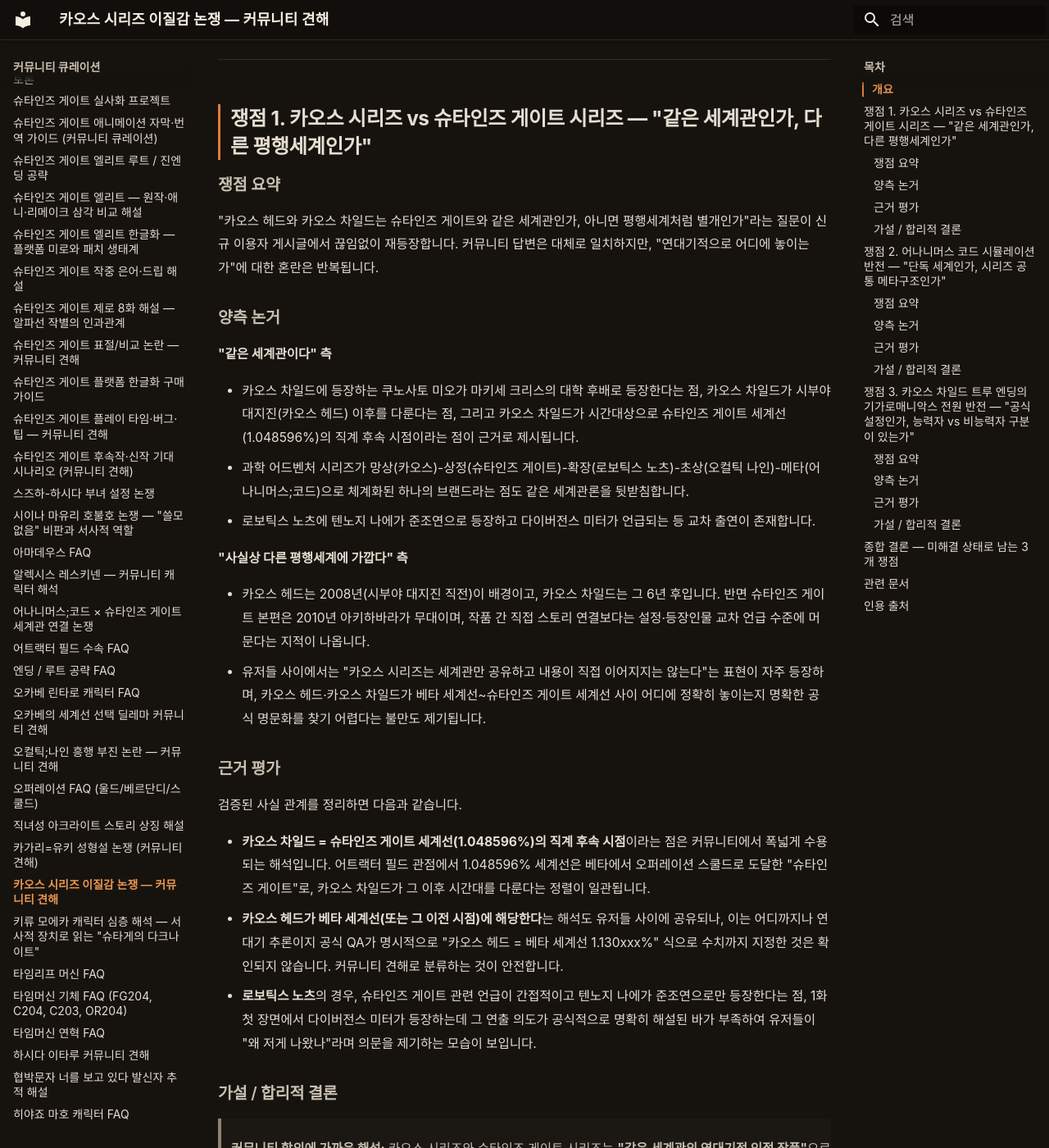
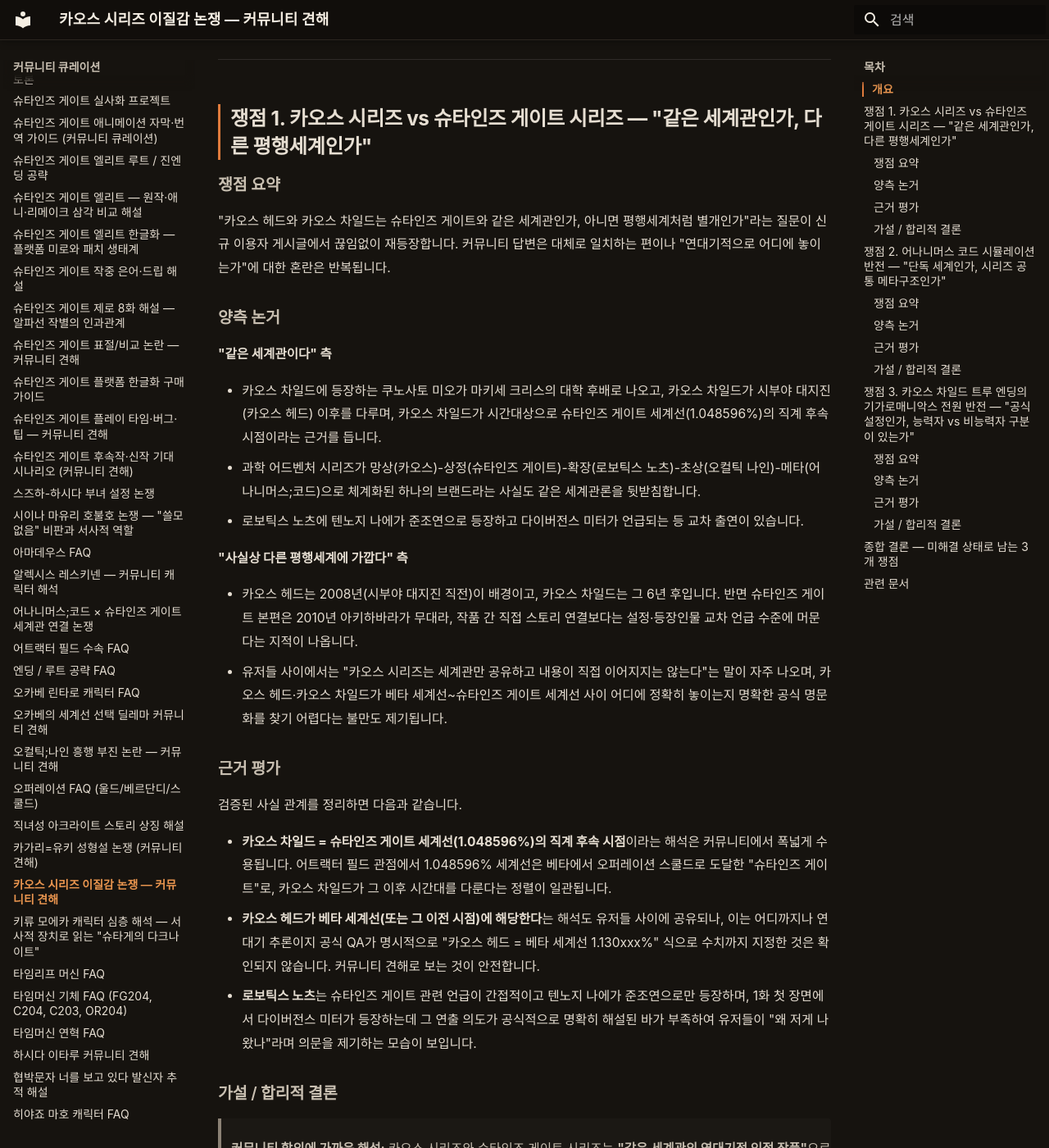
Before and after one commit to sgwiki/sgwiki.github.io, an MkDocs documentation site: the page built from wiki/커뮤니티-큐레이션/카오스-시리즈-이질감-논쟁-커뮤니티-견해.md, in a window 1280 px wide and 1400 px high, scrolled down 744 px. Shown: the whole window at 82% size. Built offline with MkDocs 1.6.1 and Material for MkDocs 9.7.7, drawn with Linux system fonts in a browser that asks for light colours; some web fonts are replaced; some of the changed text lies outside the part shown.

Commit message:
chore(wiki): 카오스-시리즈-이질감-논쟁-커뮤니티-견해 정비 — frontmatter 파이프라인 메타데이터(run_id·candidate_id) 제거·빈 '## 인용 출처' 섹션 제거·humanize 16건(추상 주어+만능동사 7·형식명사 4·메타 진입 3·연결어미 뒤 쉼표 2)·사실·스포일러(endgame)·인용·수치 불변

```diff
--- a/wiki/커뮤니티-큐레이션/카오스-시리즈-이질감-논쟁-커뮤니티-견해.md
+++ b/wiki/커뮤니티-큐레이션/카오스-시리즈-이질감-논쟁-커뮤니티-견해.md
@@ -22,7 +20,7 @@
 
 ## 개요
 
-슈타인즈 게이트 팬덤 사이에서는 "같은 시리즈인데 왜 이렇게 다르게 느껴지나"라는 반응이 반복적으로 등장하는 작품군이 있습니다. 바로 카오스 헤드·카오스 차일드로 대표되는 **망상 과학(카오스) 계열**입니다. 슈타인즈 게이트 세계선(1.048596%)에 직·간접적으로 연결된다는 점은 공통적이지만, 정확한 세계선 배치, 작품 간 연결 강도, 그리고 어나니머스;코드의 시뮬레이션 반전이 시리즈 전체에 어떤 의미를 갖는지는 커뮤니티마다 해석이 엇갈립니다.
+슈타인즈 게이트 팬덤 사이에서는 "같은 시리즈인데 왜 이렇게 다르게 느껴지나"라는 반응이 반복적으로 등장하는 작품군이 있습니다. 바로 카오스 헤드·카오스 차일드로 대표되는 **망상 과학(카오스) 계열**입니다. 슈타인즈 게이트 세계선(1.048596%)에 직·간접적으로 연결된다는 공통점은 있지만 정확한 세계선 배치, 작품 간 연결 강도, 그리고 어나니머스;코드의 시뮬레이션 반전이 시리즈 전체에 어떤 의미를 갖는지는 커뮤니티마다 해석이 엇갈립니다.
 
 이 문서는 커뮤니티에서 반복 제기되는 **3개 핵심 쟁점**을 정리합니다. 시리즈 개요·입문 순서는 [과학 어드벤처 시리즈 FAQ](과학-어드벤처-시리즈-FAQ.md)와 [입문 FAQ](과학-어드벤처-시리즈-입문-FAQ.md)로 위임하고, 본 문서는 이질감·해석 논쟁 자체에 집중합니다.
 
@@ -32,34 +30,34 @@
 
 ### 쟁점 요약
 
-"카오스 헤드와 카오스 차일드는 슈타인즈 게이트와 같은 세계관인가, 아니면 평행세계처럼 별개인가"라는 질문이 신규 이용자 게시글에서 끊임없이 재등장합니다. 커뮤니티 답변은 대체로 일치하지만, "연대기적으로 어디에 놓이는가"에 대한 혼란은 반복됩니다.
+"카오스 헤드와 카오스 차일드는 슈타인즈 게이트와 같은 세계관인가, 아니면 평행세계처럼 별개인가"라는 질문이 신규 이용자 게시글에서 끊임없이 재등장합니다. 커뮤니티 답변은 대체로 일치하는 편이나 "연대기적으로 어디에 놓이는가"에 대한 혼란은 반복됩니다.
 
 ### 양측 논거
 
 **"같은 세계관이다" 측**
 
-- 카오스 차일드에 등장하는 쿠노사토 미오가 마키세 크리스의 대학 후배로 등장한다는 점, 카오스 차일드가 시부야 대지진(카오스 헤드) 이후를 다룬다는 점, 그리고 카오스 차일드가 시간대상으로 슈타인즈 게이트 세계선(1.048596%)의 직계 후속 시점이라는 점이 근거로 제시됩니다.
-- 과학 어드벤처 시리즈가 망상(카오스)-상정(슈타인즈 게이트)-확장(로보틱스 노츠)-초상(오컬틱 나인)-메타(어나니머스;코드)으로 체계화된 하나의 브랜드라는 점도 같은 세계관론을 뒷받침합니다.
-- 로보틱스 노츠에 텐노지 나에가 준조연으로 등장하고 다이버전스 미터가 언급되는 등 교차 출연이 존재합니다.
+- 카오스 차일드에 등장하는 쿠노사토 미오가 마키세 크리스의 대학 후배로 나오고, 카오스 차일드가 시부야 대지진(카오스 헤드) 이후를 다루며, 카오스 차일드가 시간대상으로 슈타인즈 게이트 세계선(1.048596%)의 직계 후속 시점이라는 근거를 듭니다.
+- 과학 어드벤처 시리즈가 망상(카오스)-상정(슈타인즈 게이트)-확장(로보틱스 노츠)-초상(오컬틱 나인)-메타(어나니머스;코드)으로 체계화된 하나의 브랜드라는 사실도 같은 세계관론을 뒷받침합니다.
+- 로보틱스 노츠에 텐노지 나에가 준조연으로 등장하고 다이버전스 미터가 언급되는 등 교차 출연이 있습니다.
 
 **"사실상 다른 평행세계에 가깝다" 측**
 
-- 카오스 헤드는 2008년(시부야 대지진 직전)이 배경이고, 카오스 차일드는 그 6년 후입니다. 반면 슈타인즈 게이트 본편은 2010년 아키하바라가 무대이며, 작품 간 직접 스토리 연결보다는 설정·등장인물 교차 언급 수준에 머문다는 지적이 나옵니다.
-- 유저들 사이에서는 "카오스 시리즈는 세계관만 공유하고 내용이 직접 이어지지는 않는다"는 표현이 자주 등장하며, 카오스 헤드·카오스 차일드가 베타 세계선~슈타인즈 게이트 세계선 사이 어디에 정확히 놓이는지 명확한 공식 명문화를 찾기 어렵다는 불만도 제기됩니다.
+- 카오스 헤드는 2008년(시부야 대지진 직전)이 배경이고, 카오스 차일드는 그 6년 후입니다. 반면 슈타인즈 게이트 본편은 2010년 아키하바라가 무대라, 작품 간 직접 스토리 연결보다는 설정·등장인물 교차 언급 수준에 머문다는 지적이 나옵니다.
+- 유저들 사이에서는 "카오스 시리즈는 세계관만 공유하고 내용이 직접 이어지지는 않는다"는 말이 자주 나오며, 카오스 헤드·카오스 차일드가 베타 세계선~슈타인즈 게이트 세계선 사이 어디에 정확히 놓이는지 명확한 공식 명문화를 찾기 어렵다는 불만도 제기됩니다.
 
 ### 근거 평가
 
 검증된 사실 관계를 정리하면 다음과 같습니다.
 
-- **카오스 차일드 = 슈타인즈 게이트 세계선(1.048596%)의 직계 후속 시점**이라는 점은 커뮤니티에서 폭넓게 수용되는 해석입니다. 어트랙터 필드 관점에서 1.048596% 세계선은 베타에서 오퍼레이션 스쿨드로 도달한 "슈타인즈 게이트"로, 카오스 차일드가 그 이후 시간대를 다룬다는 정렬이 일관됩니다.
-- **카오스 헤드가 베타 세계선(또는 그 이전 시점)에 해당한다**는 해석도 유저들 사이에 공유되나, 이는 어디까지나 연대기 추론이지 공식 QA가 명시적으로 "카오스 헤드 = 베타 세계선 1.130xxx%" 식으로 수치까지 지정한 것은 확인되지 않습니다. 커뮤니티 견해로 분류하는 것이 안전합니다.
-- **로보틱스 노츠**의 경우, 슈타인즈 게이트 관련 언급이 간접적이고 텐노지 나에가 준조연으로만 등장한다는 점, 1화 첫 장면에서 다이버전스 미터가 등장하는데 그 연출 의도가 공식적으로 명확히 해설된 바가 부족하여 유저들이 "왜 저게 나왔나"라며 의문을 제기하는 모습이 보입니다.
+- **카오스 차일드 = 슈타인즈 게이트 세계선(1.048596%)의 직계 후속 시점**이라는 해석은 커뮤니티에서 폭넓게 수용됩니다. 어트랙터 필드 관점에서 1.048596% 세계선은 베타에서 오퍼레이션 스쿨드로 도달한 "슈타인즈 게이트"로, 카오스 차일드가 그 이후 시간대를 다룬다는 정렬이 일관됩니다.
+- **카오스 헤드가 베타 세계선(또는 그 이전 시점)에 해당한다**는 해석도 유저들 사이에 공유되나, 이는 어디까지나 연대기 추론이지 공식 QA가 명시적으로 "카오스 헤드 = 베타 세계선 1.130xxx%" 식으로 수치까지 지정한 것은 확인되지 않습니다. 커뮤니티 견해로 보는 것이 안전합니다.
+- **로보틱스 노츠**는 슈타인즈 게이트 관련 언급이 간접적이고 텐노지 나에가 준조연으로만 등장하며, 1화 첫 장면에서 다이버전스 미터가 등장하는데 그 연출 의도가 공식적으로 명확히 해설된 바가 부족하여 유저들이 "왜 저게 나왔나"라며 의문을 제기하는 모습이 보입니다.
 
 ### 가설 / 합리적 결론
 
 > **커뮤니티 합의에 가까운 해석:** 카오스 시리즈와 슈타인즈 게이트 시리즈는 **"같은 세계관의 연대기적 인접 작품"**으로 보되, 각 작품이 독자적 주제(망상·시간·로봇·초현실·시뮬레이션)를 다루기 때문에 직접 속편 관계가 아니라 **"공유 세계관의 독립 에피소드"**에 가깝다는 중간 해석이 지배적입니다. "완전히 같은 세계관이다" vs "사실상 평행세계다"의 양극단보다는 **"느슨하게 공유된 하나의 세계관, 그러나 각 작품은 독립 완결"**이라는 절충이 유저 토론에서 가장 자주 채택됩니다.
 
-다만 **정확한 세계선 수치 배치**(특히 카오스 헤드의 다이버전스 값)는 공식 명문화가 부족하여 "여기까지는 커뮤니티 추론"이라는 한계를 명시해야 합니다.
+다만 **정확한 세계선 수치 배치**(특히 카오스 헤드의 다이버전스 값)는 공식 명문화가 부족하여 "여기까지는 커뮤니티 추론"이라는 한계가 있습니다.
 
 ---
 
@@ -67,26 +65,26 @@
 
 ### 쟁점 요약
 
-어나니머스;코드 막판에 **"작중 세계가 현실이 아니라 시뮬레이션 세계"**라는 반전이 등장합니다. 이 설정이 **어나니머스;코드 한 작품에만 해당하는 독자적 설정인지**, 아니면 **같은 시리즈인 카오스 헤드·슈타인즈 게이트·카오스 차일드·로보틱스 노츠 전체에 적용되는 메타구조인지**가 격렬한 토론 주제입니다.
+어나니머스;코드 막판에 **"작중 세계가 현실이 아니라 시뮬레이션 세계"**라는 반전이 등장합니다. 이 설정이 **어나니머스;코드 한 작품에만 해당하는 독자적 설정인지**, 아니면 **같은 시리즈인 카오스 헤드·슈타인즈 게이트·카오스 차일드·로보틱스 노츠 전체에 적용되는 메타구조인지**가 격렬한 토론 주제로 자리 잡았습니다.
 
 ### 양측 논거
 
 **"어나니머스;코드는 다른 세계" 측**
 
-- 어나니머스;코드가 메타 과학(메타) 분류로 묶이며, 시리즈 중 가장 늦게 발매된 독자적 결말을 가진 작품이라는 점이 근거입니다.
+- 어나니머스;코드가 메타 과학(메타) 분류로 묶이며, 시리즈 중 가장 늦게 발매된 독자적 결말을 가진 작품이라는 점이 근거로 꼽힙니다.
 - 슈타인즈 게이트 세계선(1.048596%)의 직계 미래라고 확정 지을 공식 근거가 부족하다는 지적도 있습니다.
 - "슈타인즈 게이트는 작중 만화나 시뮬레이션일 가능성이 있다"는 추측이 존재하나, 이를 공식 설정으로 단정하기는 어렵다는 신중론도 함께 제시됩니다.
 
 **"같은 세계관의 가능성이 있다" 측**
 
-- 카오스 헤드와 슈타인즈 게이트에서도 시뮬레이션·관측·현실 조작과 관련된 떡밥이 존재한다는 점이 근거로 제시됩니다. 특히 기가로매니악스의 "망상이 현실을 rewriting한다"는 설정이 시뮬레이션 가설과 개념적으로 겹친다는 해석이 나옵니다.
-- 시리즈 전체가 "관측자가 현실을 어떻게 인식·재구성하는가"라는 메타주제를 공유한다는 점에서, 어나니머스;코드의 반전을 시리즈 전체의 메타구조로 읽으려는 시도도 존재합니다.
+- 카오스 헤드와 슈타인즈 게이트에서도 시뮬레이션·관측·현실 조작과 관련된 떡밥이 있다는 근거를 듭니다. 특히 기가로매니악스의 "망상이 현실을 rewriting한다"는 설정이 시뮬레이션 가설과 개념적으로 겹친다는 해석이 나옵니다.
+- 시리즈 전체가 "관측자가 현실을 어떻게 인식·재구성하는가"라는 메타주제를 공유하므로, 어나니머스;코드의 반전을 시리즈 전체의 메타구조로 읽으려는 시도도 있습니다.
 
 ### 근거 평가
 
 - 커뮤니티 답변의 지배적 흐름은 **"어나니머스;코드는 다른 세계로 보는 것이 맞지만, 같은 세계관의 가능성이 생긴 것으로 본다"**는 절충적 표현입니다. 즉, 단정적 "단독 세계"도, 단정적 "시리즈 공통"도 아닌 **중간 상태(가능성 열어둠)**가 주류입니다.
-- 시리즈가 "망상→상정→확장→초상→메타"로 분류되면서 메타 단계에 해당하는 어나니머스;코드가 앞선 작품들의 세계를 **메타적으로 포괄**할 가능성을 시사한다는 해석이 유저 통찰로 제기되나, 이는 **검증되지 않은 가설**입니다. 공식 소스가 "어나니머스;코드가 앞선 작품 전체를 시뮬레이션으로 메타포함한다"고 명문화한 바는 확인되지 않습니다.
-- 슈타인즈 게이트 세계선이 어트랙터 필드 단위로 분기·수렴하는 구조이고, 그 자체가 "하나의 확정 현실"이라기보다는 **관측자 의존적 세계 묶음**이라는 점(예: 어트랙터 필드 알파·베타·오메가·슈타인즈 게이트 간 이동)은 시뮬레이션 가설과 개념적 친화력이 있습니다. 다만 이를 "슈타인즈 게이트 세계 자체가 시뮬레이션"으로 직접 연결하는 것은 **커뮤니티 추론의 도약**으로 보아야 합니다.
+- 시리즈가 "망상→상정→확장→초상→메타"로 분류되면서 메타 단계에 해당하는 어나니머스;코드가 앞선 작품들의 세계를 **메타적으로 포괄**할 가능성을 시사한다는 해석이 유저 통찰로 나오나, 이는 **검증되지 않은 가설**입니다. 공식 소스가 "어나니머스;코드가 앞선 작품 전체를 시뮬레이션으로 메타포함한다"고 명문화한 바는 확인되지 않습니다.
+- 슈타인즈 게이트 세계선이 어트랙터 필드 단위로 분기·수렴하는 구조이고, 그 자체가 "하나의 확정 현실"이라기보다는 **관측자 의존적 세계 묶음**이라는 점(예: 어트랙터 필드 알파·베타·오메가·슈타인즈 게이트 간 이동)은 시뮬레이션 가설과 개념적 친화력이 있습니다. 다만 이를 "슈타인즈 게이트 세계 자체가 시뮬레이션"으로 직접 연결하면 **커뮤니티 추론의 도약**으로 보아야 합니다.
 
 ### 가설 / 합리적 결론
 
@@ -100,28 +98,28 @@
 
 ### 쟁점 요약
 
-카오스 차일드 트루 엔딩의 핵심 반전 중 하나는 **능력자가 아닌 인물들의 얼굴이 왜곡되어 보이는 현상**입니다. 커뮤니티는 이를 두고 **"사실 전원이 기가로매니악스(또는 카오스 차일드 증후군) 설정일 가능성"**을 추론하나, **이것이 공식 명문화된 설정인지, 그리고 능력자 vs 비능력자의 경계가 어디서 갈리는지**가 불명확합니다.
+카오스 차일드 트루 엔딩의 핵심 반전 중 하나는 **능력자가 아닌 인물들의 얼굴이 왜곡되어 보이는 현상**입니다. 커뮤니티는 이를 두고 **"사실 전원이 기가로매니악스(또는 카오스 차일드 증후군) 설정일 가능성"**을 추론하나, **이것이 공식 명문화된 설정인지, 그리고 능력자 vs 비능력자의 경계가 어디서 갈리는지** 불명확합니다.
 
 ### 양측 논거
 
 **"전원 반전 / 전원 능력자(또는 환자) 설정이 맞다" 측**
 
-- 트루 엔딩에서 비능력자로 보였던 인물들의 얼굴 왜곡이 드러나는 연출 자체가, 관측 주체(주인공)의 망상이 현실을 덮어쓰는 기가로매니악스 메커니즘의 확장으로 읽힌다는 주장입니다.
-- 카오스 차일드 증후군 환자가 "진짜 기가로매니악스에 비하면 가짜·부족한 수준"의 능력을 갖는다는 설정이 존재하므로, 얼굴 왜곡 현상을 겪는 인물이 곧 "정통 기가로매니악스"인지 아니면 "증후군 발현자"인지 구분이 필요하다는 정교화 의견도 나옵니다.
+- 트루 엔딩에서 비능력자로 보였던 인물들의 얼굴 왜곡이 드러나는 연출 자체가 관측 주체(주인공)의 망상이 현실을 덮어쓰는 기가로매니악스 메커니즘의 확장으로 읽힌다고 주장합니다.
+- 카오스 차일드 증후군 환자가 "진짜 기가로매니악스에 비하면 가짜·부족한 수준"의 능력을 갖는다는 설정이 있으므로, 얼굴 왜곡 현상을 겪는 인물이 곧 "정통 기가로매니악스"인지 아니면 "증후군 발현자"인지 구분이 필요하다는 정교화 의견도 나옵니다.
 - 반전 이후 세계가 주인공의 망상으로 재구성되었다는 독해를 따르면, "전원이 어떤 형태든 능력/망상 체계 안에 있다"는 해석이 성립합니다.
 
 **"전원 반전은 과잉 해석이다 / 공식 명문화가 없다" 측**
 
-- 얼굴 왜곡 현상이 곧 "전원 기가로매니악스 설정"으로 이어지는 것은 유저 추론이지, 게임 본문이나 공식 자료에서 "전원 능력자 확정"이라고 명시한 바가 확인되지 않는다는 신중론입니다.
-- 카오스 차일드 증후군 환자와 정통 기가로매니악스(니시죠 타쿠미 같은 규격 외 존재)는 능력의 질·기원이 다르다는 점에서, "얼굴 왜곡 = 능력자"로 단순 연결하는 것은 설정 축소라는 비판도 존재합니다.
+- 얼굴 왜곡 현상이 곧 "전원 기가로매니악스 설정"으로 이어지는 것은 유저 추론이지, 게임 본문이나 공식 자료에서 "전원 능력자 확정"이라고 명시한 바가 확인되지 않는다는 신중론이 있습니다.
+- 카오스 차일드 증후군 환자와 정통 기가로매니악스(니시죠 타쿠미 같은 규격 외 존재)는 능력의 질·기원이 다르다는 점에서, "얼굴 왜곡 = 능력자"로 단순 연결하면 설정 축소라는 비판도 나옵니다.
 
 ### 근거 평가
 
-검증 가능한 설정 사실을 정리합니다.
+검증 가능한 설정 사실을 정리하면 다음과 같습니다.
 
-- **기가로매니악스**는 과학 어드벤처 시리즈 공통 용어로, 카오스 헤드·카오스 차일드의 핵심 설정입니다. 과대망상(megalomania)의 Mega를 Giga로 치환한 조어로, "망상이 현실을 rewriting(다시 쓰기)"하는 능력을 가진 자를 가리킵니다.
-- **카오스 차일드 증후군**은 시부야 대지진을 겪은 청소년 한정 PTSD의 일종으로, 그중 일부가 '흰빛의 기이둥'을 보고 모종의 능력에 각성합니다. 이들은 정통 기가로매니악스에 비해 "감염 비슷한 현상으로 능력을 얻은, 가짜에 가까운 수준"으로 묘사됩니다.
-- 주인공 오노에는 환자가 **아닌** 것으로 암시되는 장면(노화가 없고 흑막이 아닐 것이라는 쿠노사토의 발언 등)이 존재하며, 이는 "오노에는 기가로매니악스가 아닐 것"이라는 설정적 복선으로 읽힙니다.
+- **기가로매니악스**는 과학 어드벤처 시리즈 공통 용어로, 카오스 헤드·카오스 차일드의 핵심 설정입니다. 과대망상(megalomania)의 Mega를 Giga로 치환한 조어로, "망상이 현실을 rewriting(다시 쓰기)"하는 능력을 가진 자를 뜻합니다.
+- **카오스 차일드 증후군**은 시부야 대지진을 겪은 청소년 한정 PTSD의 일종으로, 그중 일부가 '흰빛의 기이둥'을 보고 모종의 능력에 각성합니다. 이들은 정통 기가로매니악스에 비해 "감염 비슷한 현상으로 능력을 얻은, 가짜에 가까운 수준"으로 그려집니다.
+- 주인공 오노에는 환자가 **아닌** 것으로 암시되는 장면(노화가 없고 흑막이 아닐 것이라는 쿠노사토의 발언 등)이 있으며, 이는 "오노에는 기가로매니악스가 아닐 것"이라는 설정적 복선으로 읽힙니다.
 - 트루 엔딩의 얼굴 왜곡 반전과 "전원 능력자?" 해석 사이의 직접 인과를 공식 자료가 명문화했는지는 **불명확**합니다. 커뮤니티는 이를 "가능성"으로 수용하되 단정하지는 않는 분위기입니다.
 
 ### 가설 / 합리적 결론
@@ -142,7 +140,7 @@
 | 어나니머스;코드 시뮬레이션의 시리즈 전체 적용 | "어나니머스;코드 자체 반전은 확정, 시리즈 전체 적용은 가능성으로 열어둠" | 시리즈 전체를 시뮬레이션으로 단정하는 공식 발언 확인 불가 |
 | 카오스 차일드 트루 엔딩의 기가로매니악스 전원 반전 | "망상의 현실화로 해석은 합리적, 단 '전원 정통 능력자' 단정은 과잉" | 능력자/비능력자/증후군 환자의 경계와 얼굴 왜곡의 공식적 대응 명문화 부족 |
 
-커뮤니티 견해로서 주의할 점은, 이 세 쟁점 모두 **"유저 통찰 + 부분적 설정 근거"의 조합**이지 **"공식 발표로 확정된 정전(canonical) 사실"**이 아니라는 것입니다. 따라서 본 문서의 서술은 어디까지나 **"DCinside 슈타게 갤러리 및 일반 팬덤에서 반복 논의된 해석의 정리"**로 읽어야 하며, 공식 설정으로 인용하거나 다른 문서의 정전 서술을 이 문서를 근거로 덮어쓰면 안 됩니다.
+커뮤니티 견해라는 점에서 주의가 필요한데, 이 세 쟁점 모두 **"유저 통찰 + 부분적 설정 근거"의 조합**이지 **"공식 발표로 확정된 정전(canonical) 사실"**이 아닙니다. 따라서 본 문서의 서술은 어디까지나 **"DCinside 슈타게 갤러리 및 일반 팬덤에서 반복 논의된 해석의 정리"**로 읽어야 하며, 공식 설정으로 인용하거나 다른 문서의 정전 서술을 이 문서를 근거로 덮어쓰면 안 됩니다.
 
 시리즈 입문 순서·개요는 [과학 어드벤처 시리즈 FAQ](과학-어드벤처-시리즈-FAQ.md)와 [입문 FAQ](과학-어드벤처-시리즈-입문-FAQ.md), 세계관 설정 정전은 [과학 어드벤처 시리즈 설정](../setting/과학-어드벤처-시리즈.md)을 참조해 주세요.
 
@@ -156,5 +154,3 @@
 - [세계선 변동 메커니즘 FAQ](세계선-변동-메커니즘-FAQ.md)
 - [어트랙터 필드·수속 FAQ](어트랙터-필드-수속-FAQ.md)
 - [세계선 심층 FAQ — 세계층·가능세계·설정 논쟁](세계선-심층-FAQ-세계층-가능세계-설정-논쟁.md)
-
-## 인용 출처
```
Also changed, not shown: other parts of wiki/커뮤니티-큐레이션/카오스-시리즈-이질감-논쟁-커뮤니티-견해.md (+1 -3 lines).
